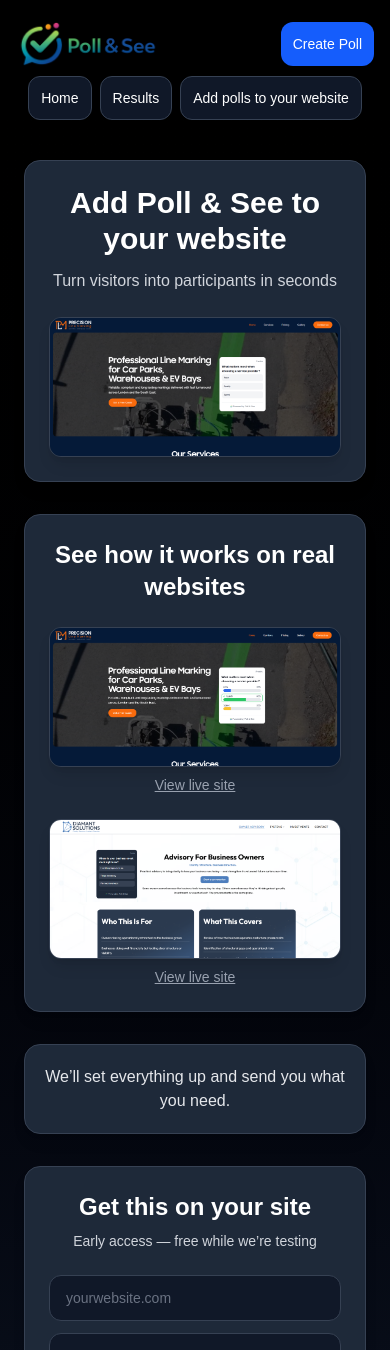
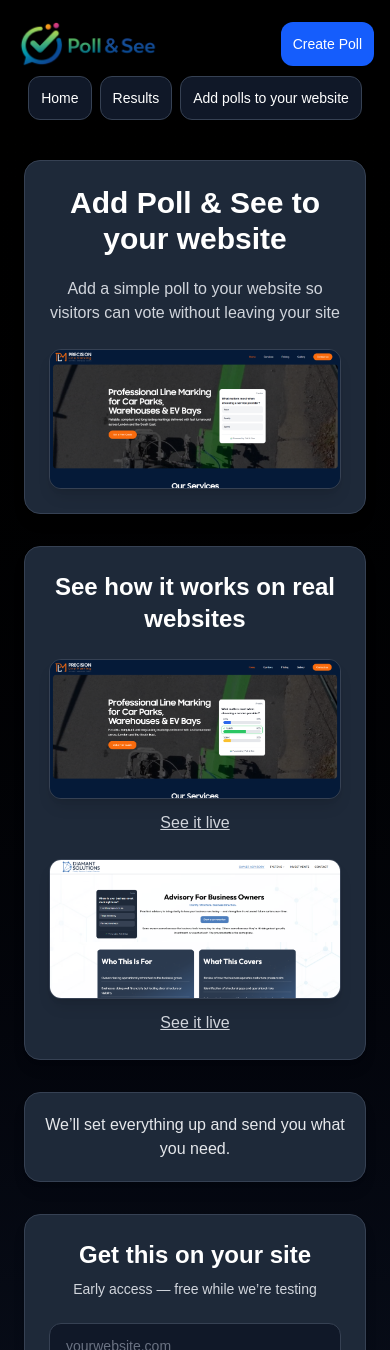
Before and after one commit to MarkDiamant/poll-and-see, a Next.js app: page /add-to-website in a window 390 px wide. Shown: the top 1350 px of the page. Built offline with nearby package versions, Linux system fonts and the light colour scheme.

Commit message:
Improve spacing and example links

```diff
--- a/app/add-to-website/page.tsx
+++ b/app/add-to-website/page.tsx
@@ -57,11 +57,11 @@ export default function AddToWebsitePage() {
 
       <section className="mx-auto max-w-5xl px-6 pb-12 pt-6">
         <div className="mb-8 rounded-2xl border border-gray-700 bg-gray-800 p-6 text-center shadow-lg">
-          <h1 className="mb-3 text-3xl font-bold md:text-4xl">
+          <h1 className="mb-5 text-3xl font-bold md:text-4xl">
             Add Poll &amp; See to your website
           </h1>
           <p className="mb-6 text-base text-gray-300 md:text-lg">
-            Turn visitors into participants in seconds
+            Add a simple poll to your website so visitors can vote without leaving your site
           </p>
 
           <img
@@ -78,34 +78,48 @@ export default function AddToWebsitePage() {
 
 <div className="grid gap-6 md:grid-cols-2">
   <div className="flex flex-col items-center">
-    <img
-      src="/embed-assets/plm-after.png"
-      alt="Poll & See embed example after voting"
-      className="w-full rounded-xl border border-gray-700 shadow-lg"
-    />
     <a
       href="https://www.precisionlinemarking.co.uk/"
       target="_blank"
       rel="noreferrer"
-      className="mt-2 text-sm text-gray-400 hover:text-white underline"
+      className="w-full"
     >
-      View live site
+      <img
+        src="/embed-assets/plm-after.png"
+        alt="Poll & See embed example after voting"
+        className="w-full rounded-xl border border-gray-700 shadow-lg transition hover:opacity-90"
+      />
+    </a>
+    <a
+      href="https://www.precisionlinemarking.co.uk/"
+      target="_blank"
+      rel="noreferrer"
+      className="mt-3 text-base text-gray-300 hover:text-white underline"
+    >
+      See it live
     </a>
   </div>
 
   <div className="flex flex-col items-center">
-    <img
-      src="/embed-assets/diamant-before.png"
-      alt="Poll & See embedded on another website"
-      className="w-full rounded-xl border border-gray-700 shadow-lg"
-    />
     <a
       href="https://www.diamantsolutions.co.uk/"
       target="_blank"
       rel="noreferrer"
-      className="mt-2 text-sm text-gray-400 hover:text-white underline"
+      className="w-full"
     >
-      View live site
+      <img
+        src="/embed-assets/diamant-before.png"
+        alt="Poll & See embedded on another website"
+        className="w-full rounded-xl border border-gray-700 shadow-lg transition hover:opacity-90"
+      />
+    </a>
+    <a
+      href="https://www.diamantsolutions.co.uk/"
+      target="_blank"
+      rel="noreferrer"
+      className="mt-3 text-base text-gray-300 hover:text-white underline"
+    >
+      See it live
     </a>
   </div>
 </div>
```
